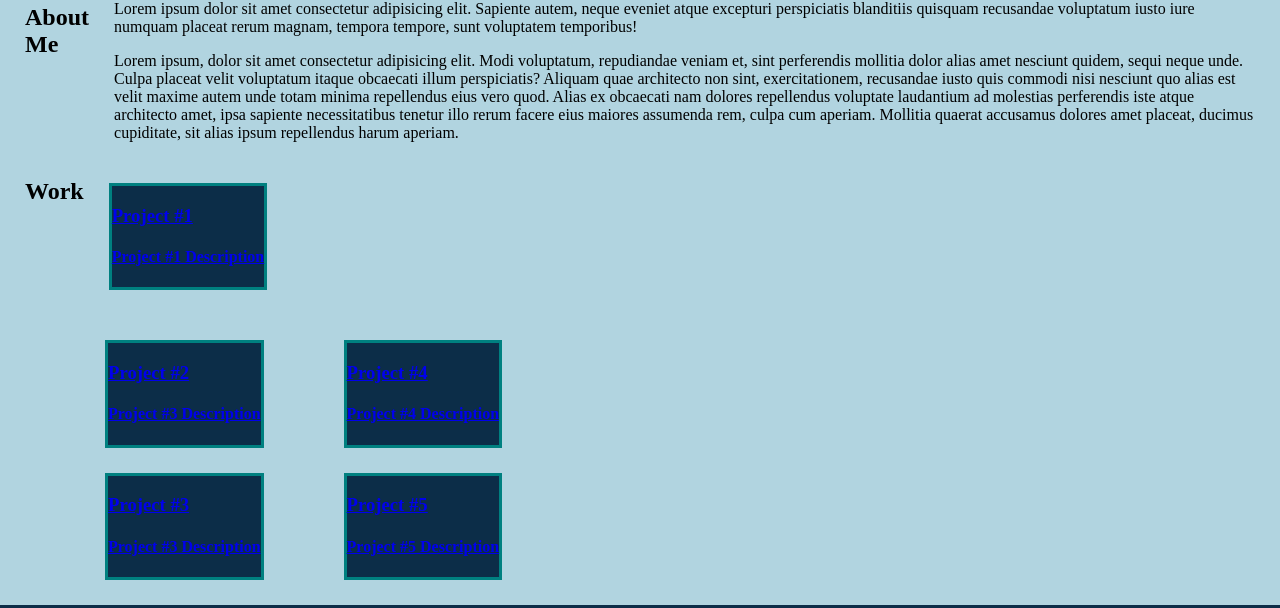
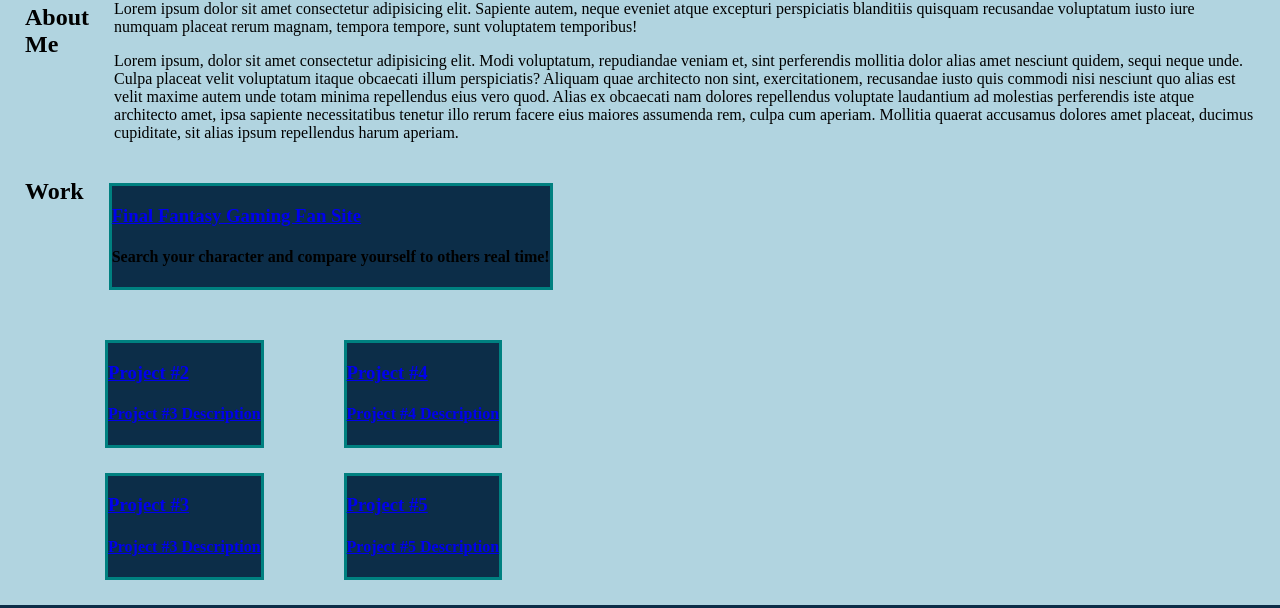
Before and after one commit to kferguson52/ProfessionalPortfolio, a plain HTML site: page index.html in a window 1280 px wide. Shown: the part 299-907 px from the top of the page. Drawn offline with Linux system fonts and the light colour scheme.

Commit message:
linked the first group project

```diff
--- a/index.html
+++ b/index.html
@@ -60,10 +60,10 @@
       <h2>Work</h2>
       <!-- Project #1 -->
       <div class="project">
-        <a href="#">
-          <h3>Project #1</h3>
-          <h4>Project #1 Description</h4>
+        <a href="https://madileesmith.github.io/ffxiv-character-data/">
+          <h3>Final Fantasy Gaming Fan Site</h3>
         </a>
+          <h4>Search your character and compare yourself to others real time!</h4>
       </div>
     </section>
     <section class="work">
```
